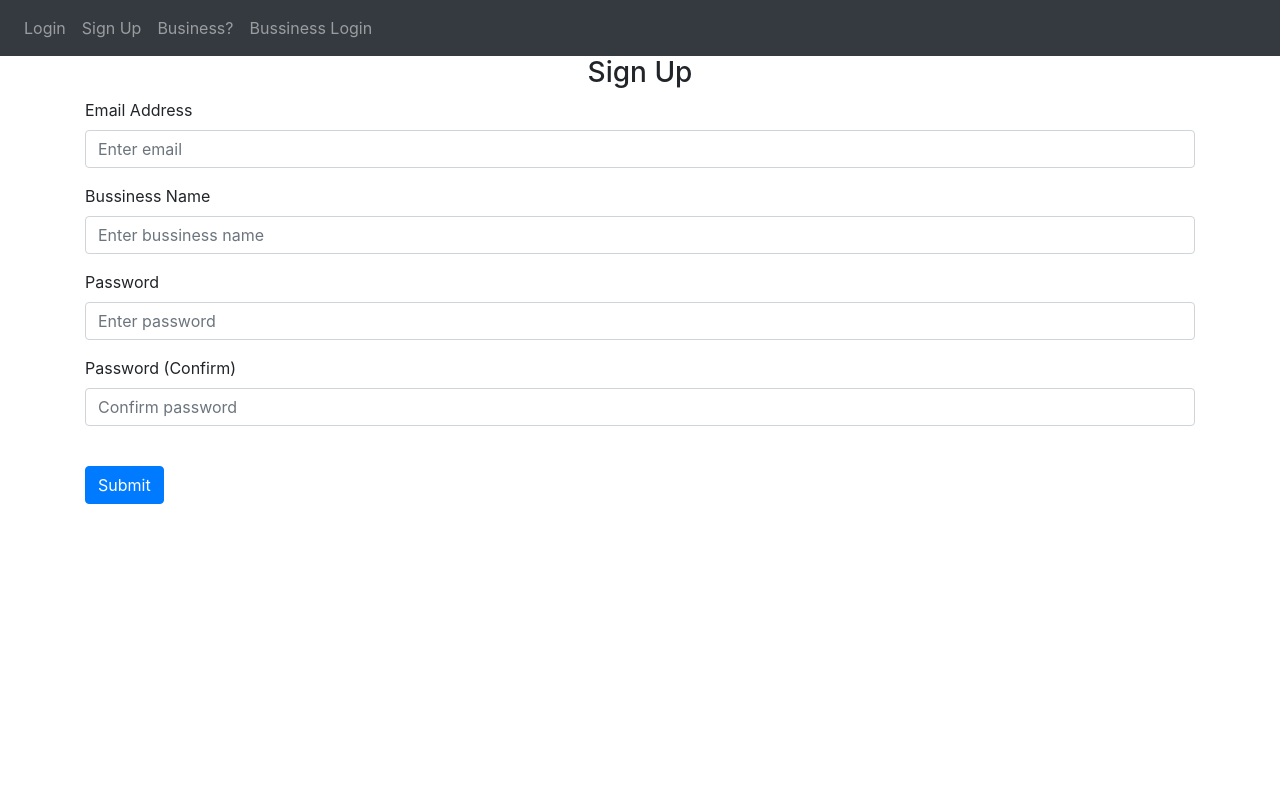
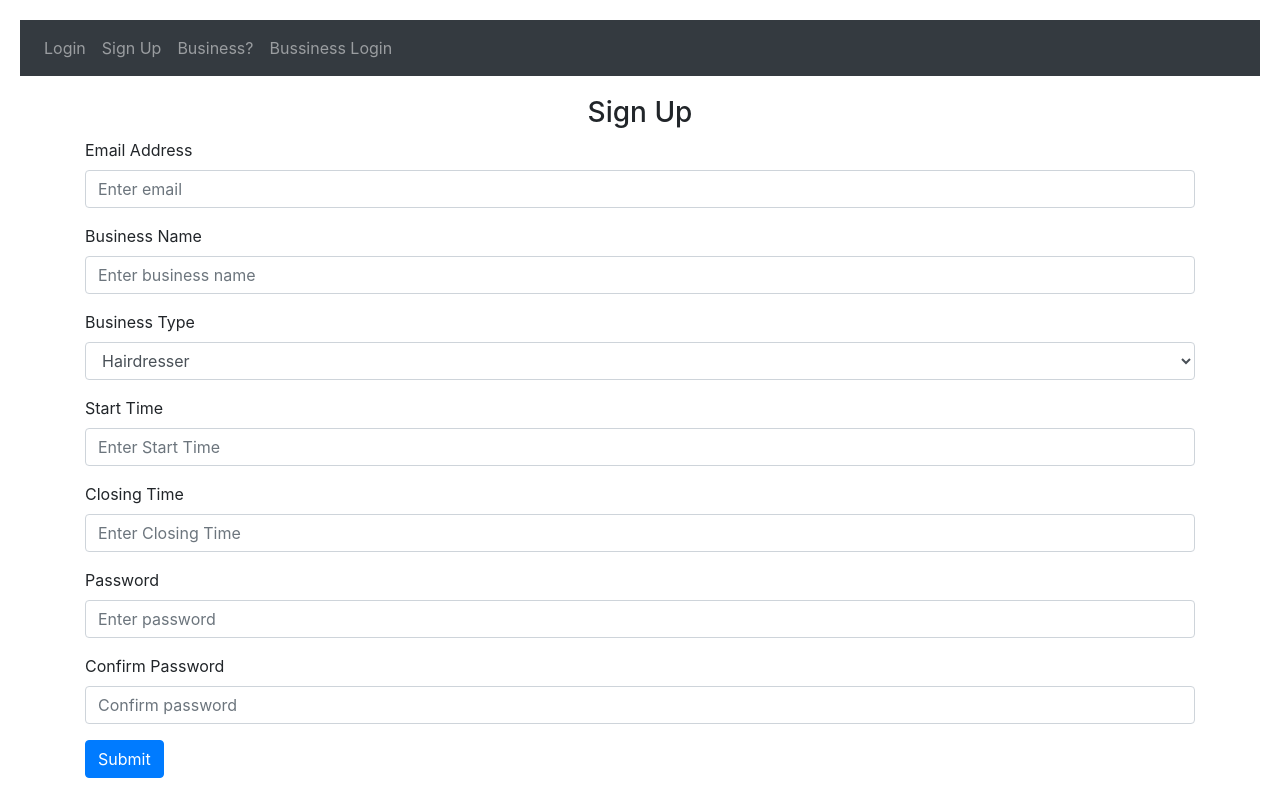
Before and after one commit to Nozatron986/webapp, a Flask app: page /bussiness_sign_up in a window 1280 px wide. Run offline with Flask 3, Linux system fonts and the light colour scheme; some libraries are stand-ins or nearby versions.

Commit message:
Add files via upload

```diff
--- a/webapp_python/website/auth.py
+++ b/webapp_python/website/auth.py
@@ -42,7 +42,9 @@ def sign_up():
         password2 = request.form.get('password2')
 
         user = User.query.filter_by(email=email).first()
-        if user:
+        if User.query.filter_by(first_name=first_name).first():
+            flash('Name already exists.', category='error')
+        elif user:
             flash('Email already exists.', category='error')
         elif len(email) < 4:
             flash('Email must be greater than 3 characters.', category='error')
@@ -67,8 +69,11 @@ def bussiness_sign_up():
     if request.method == 'POST':
         email = request.form.get('email')
         first_name = request.form.get('firstName')
+        business_type = request.form.get('businessType')
         password1 = request.form.get('password1')
         password2 = request.form.get('password2')
+        startTime = request.form.get('timeStart')
+        endTime = request.form.get('timeEnd')
 
         user = User.query.filter_by(email=email).first()
         if user:
@@ -76,17 +81,19 @@ def bussiness_sign_up():
         elif len(email) < 4:
             flash('Email must be greater than 3 characters.', category='error')
         elif len(first_name) < 2:
-            flash('Bussiness name must be greater than 1 character.', category='error')
+            flash('Business name must be greater than 1 character.', category='error')
         elif password1 != password2:
             flash('Passwords don\'t match.', category='error')
         elif len(password1) < 7:
             flash('Password must be at least 7 characters.', category='error')
         else:
-            new_user = User(email=email, first_name=first_name, password=generate_password_hash(password1), is_customer=False)
+            new_user = User(email=email, first_name=first_name, business_type=business_type, password=generate_password_hash(password1), is_customer=False, business_time_available='0'*32, business_time_used='0'*32)
             db.session.add(new_user)
             db.session.commit()
             login_user(new_user, remember=True)
             flash('Account created!', category='success')
+            flash(startTime, category='success')
+            flash(endTime, category='success')
             return redirect(url_for('views.home'))
 
     return render_template("bussiness_sign_up.html", user=current_user)
--- a/webapp_python/website/models.py
+++ b/webapp_python/website/models.py
@@ -14,4 +14,7 @@ class User(db.Model, UserMixin):
     password = db.Column(db.String(150))
     first_name = db.Column(db.String(150))
     is_customer = db.Column(db.Boolean, default=True)
+    business_type = db.Column(db.String(150))  # Add this line for the business type
+    business_time_available = db.column(db.String(150))
+    business_time_used = db.column(db.String(150))
     notes = db.relationship('Note')
--- a/webapp_python/website/static/index.js
+++ b/webapp_python/website/static/index.js
@@ -6,3 +6,8 @@ function deleteNote(noteId) {
         window.location.href = "/";
     });
 }
+
+function go_to(noteId) {
+    console.log('Navigating to note with ID:', noteId);
+    // Your navigation logic here
+}
--- a/webapp_python/website/templates/base.html
+++ b/webapp_python/website/templates/base.html
@@ -20,7 +20,11 @@
         <div class="collapse navbar-collapse" id="navbar">
             <div class="navbar-nav">
                 {% if user.is_authenticated %}
+                {% if user.is_customer %}
                 <a class="nav-item nav-link" id="home" href="/customers">Home</a>
+                {% else %}
+                <a class="nav-item nav-link" id="home" href="/home">Home</a>
+                {% endif %}
                 <a class="nav-item nav-link" id="logout" href="/logout">Logout</a>
                 {% else %}
                 <a class="nav-item nav-link" id="login" href="/">Login</a>
@@ -60,8 +64,14 @@
     <script src="https://maxcdn.bootstrapcdn.com/bootstrap/4.0.0/js/bootstrap.min.js"
         integrity="sha384-JZR6Spejh4U02d8jOt6vLEHfe/JQGiRRSQQxSfFWpi1MquVdAyjUar5+76PVCmYl"
         crossorigin="anonymous"></script>
+    <script src="https://code.jquery.com/jquery-3.2.1.slim.min.js"></script>
+    <script src="https://cdnjs.cloudflare.com/ajax/libs/popper.js/1.12.9/umd/popper.min.js"></script>
+    <script src="https://maxcdn.bootstrapcdn.com/bootstrap/4.0.0/js/bootstrap.min.js"></script>
+    <script src="https://cdn.jsdelivr.net/npm/flatpickr@4.6.9/dist/flatpickr.min.js"></script>
 
     {% block javascript %}
+
+    <!-- Bootstrap JS and Popper.js (for Bootstrap modal, dropdown, etc.) -->
     <script type="text/javascript">
         function search() {
             if (document.getElementById('searchInput').value == '') {
@@ -98,6 +108,12 @@
                 //console.log(document.getElementById('searchInput').value)
             });
         }
+        function goto(name) {
+            console.log(name);
+
+            // Redirect to the user-specific page
+            window.location.href = `/user/${name}`;
+        }
     </script>
     {% endblock %}
 </body>
--- a/webapp_python/website/templates/bussiness_sign_up.html
+++ b/webapp_python/website/templates/bussiness_sign_up.html
@@ -1,5 +1,35 @@
-{% extends "base.html" %} {% block title %}Sign Up{% endblock %} {% block
-content %}
+{% extends "base.html" %}
+{% block title %}Sign Up{% endblock %}
+{% block content %}
+
+<head>
+    <meta charset="UTF-8">
+    <meta name="viewport" content="width=device-width, initial-scale=1.0">
+    <title>User Page</title>
+    <link rel="stylesheet" href="https://cdn.jsdelivr.net/npm/flatpickr@4.6.9/dist/flatpickr.min.css">
+    <!-- Bootstrap CSS -->
+    <link href="https://maxcdn.bootstrapcdn.com/bootstrap/4.0.0/css/bootstrap.min.css" rel="stylesheet">
+    <!-- Bootstrap DateTimePicker CSS and JavaScript -->
+    <link rel="stylesheet"
+        href="https://cdnjs.cloudflare.com/ajax/libs/bootstrap-datetimepicker/4.17.47/css/bootstrap-datetimepicker.min.css">
+    <script src="https://cdnjs.cloudflare.com/ajax/libs/moment.js/2.22.2/moment.min.js"></script>
+    <script
+        src="https://cdnjs.cloudflare.com/ajax/libs/bootstrap-datetimepicker/4.17.47/js/bootstrap-datetimepicker.min.js"></script>
+    <script src="https://code.jquery.com/jquery-3.2.1.slim.min.js"
+        integrity="sha384-KJ3o2DKtIkvYIK3UENzmM7KCkRr/rE9/Qpg6aAZGJwFDMVNA/GpGFF93hXpG5KkN"
+        crossorigin="anonymous"></script>
+    <style>
+        /* Add custom styles if needed */
+        body {
+            padding: 20px;
+        }
+
+        form {
+            margin-top: 20px;
+        }
+    </style>
+</head>
+
 <form method="POST">
     <h3 align="center">Sign Up</h3>
     <div class="form-group">
@@ -7,18 +37,33 @@ content %}
         <input type="email" class="form-control" id="email" name="email" placeholder="Enter email" />
     </div>
     <div class="form-group">
-        <label for="firstName">Bussiness Name</label>
-        <input type="text" class="form-control" id="firstName" name="firstName" placeholder="Enter bussiness name" />
+        <label for="firstName">Business Name</label>
+        <input type="text" class="form-control" id="firstName" name="firstName" placeholder="Enter business name" />
+    </div>
+    <div class="form-group">
+        <label for="businessType">Business Type</label>
+        <select class="form-control" id="businessType" name="businessType">
+            <option value="option1">Hairdresser</option>
+            <option value="option2">Restaurant</option>
+        </select>
+    </div>
+    <div class="form-group">
+        <label for="startTime">Start Time</label>
+        <input type="text" class="form-control" id="startTime" name="startTime" placeholder="Enter Start Time" />
+    </div>
+    <div class="form-group">
+        <label for="startTime">Closing Time</label>
+        <input type="text" class="form-control" id="endTime" name="endTime" placeholder="Enter Closing Time" />
     </div>
     <div class="form-group">
         <label for="password1">Password</label>
         <input type="password" class="form-control" id="password1" name="password1" placeholder="Enter password" />
     </div>
     <div class="form-group">
-        <label for="password2">Password (Confirm)</label>
+        <label for="password2">Confirm Password</label>
         <input type="password" class="form-control" id="password2" name="password2" placeholder="Confirm password" />
     </div>
-    <br />
     <button type="submit" class="btn btn-primary">Submit</button>
 </form>
+
 {% endblock %}
--- a/webapp_python/website/templates/customer_home.html
+++ b/webapp_python/website/templates/customer_home.html
@@ -39,7 +39,7 @@
 
 <ul class="list-group list-group-flush" id="notes">
     {% for user in all_users %}
-    <li class="list-group-item">
+    <li class="list-group-item" onclick="goto('{{ user.first_name }}')">
         {{ user.first_name }}
     </li>
     {% endfor %}
--- a/webapp_python/website/templates/sign_up.html
+++ b/webapp_python/website/templates/sign_up.html
@@ -7,7 +7,7 @@ content %}
         <input type="email" class="form-control" id="email" name="email" placeholder="Enter email" />
     </div>
     <div class="form-group">
-        <label for="firstName">First Name</label>
+        <label for="firstName">Full Name</label>
         <input type="text" class="form-control" id="firstName" name="firstName" placeholder="Enter first name" />
     </div>
     <div class="form-group">
```
Also changed, not shown: webapp_python/website/templates/filtered_notes.html (+17 -5 lines), webapp_python/website/templates/user_page.html (added, +57 -0 lines), webapp_python/website/views.py (+16 -3 lines), webapp_python/instance/database.db.
